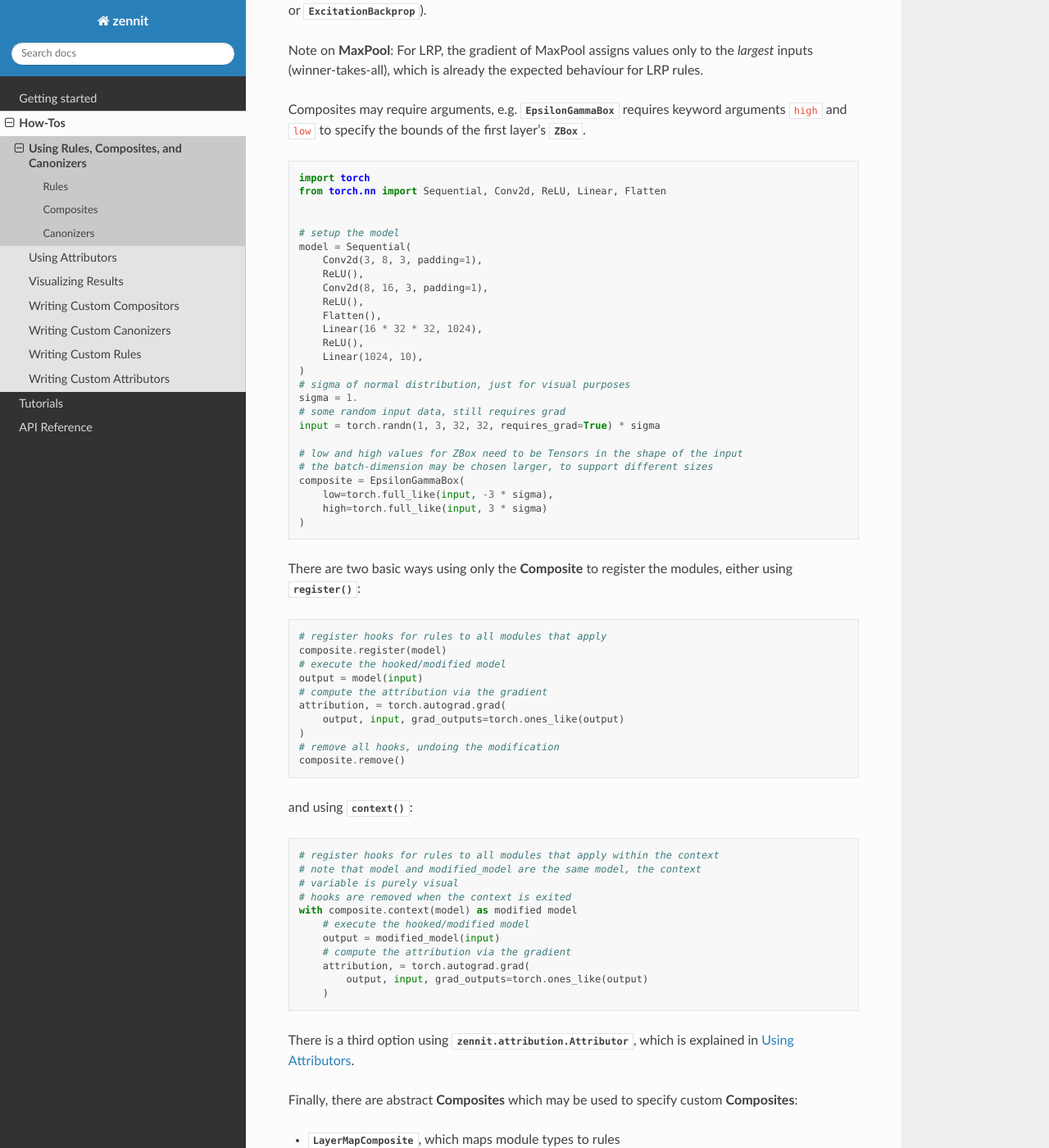
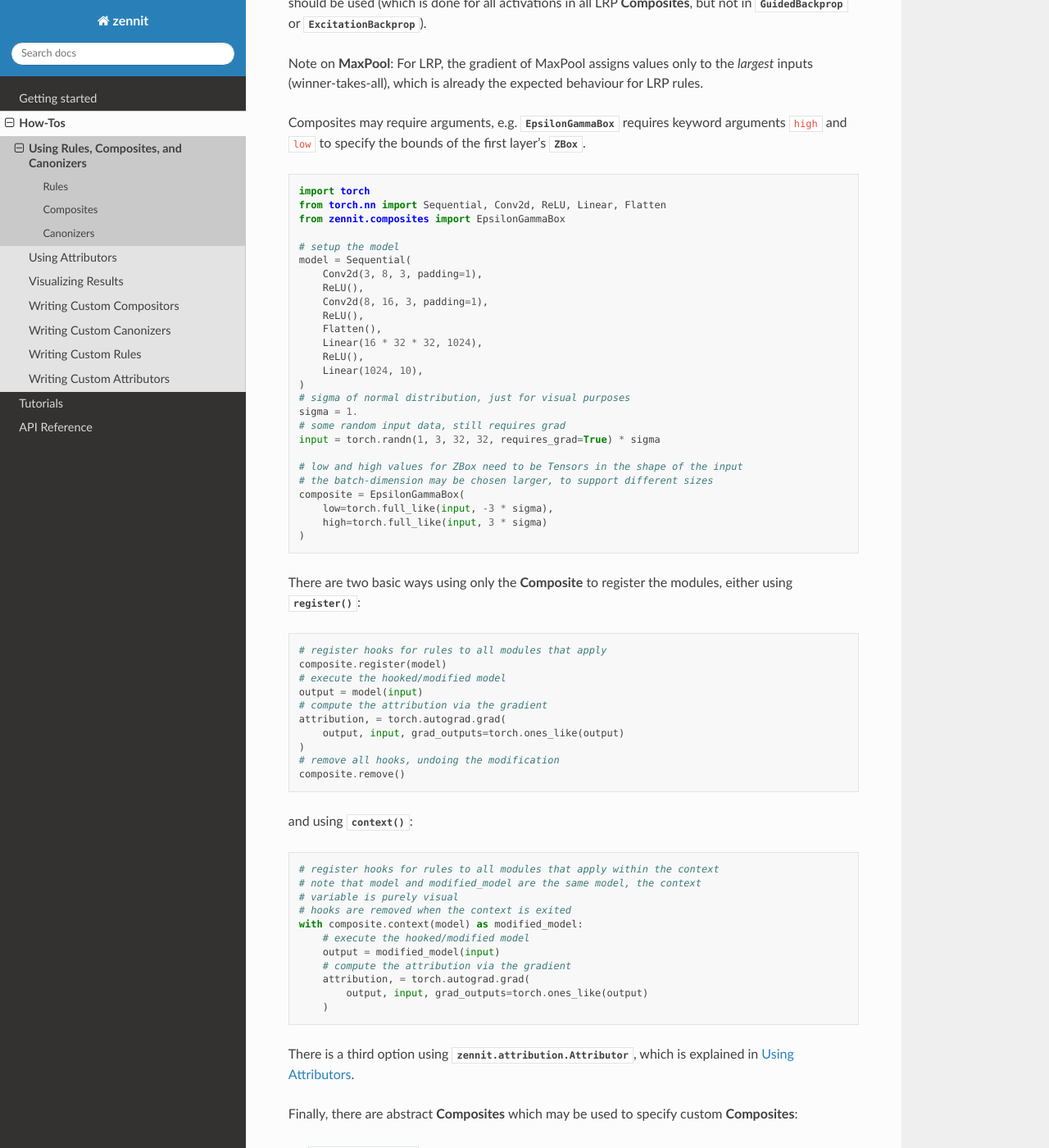
Before and after one commit to chr5tphr/zennit, a Sphinx documentation site: the page built from docs/source/how-to/use-rules-composites-and-canonizers.rst, in a window 1280 px wide and 1400 px high, scrolled down 2199 px. Shown: the whole window at 82% size. Built offline with Sphinx 7.4.7 and the Read the Docs theme 2.0.0, drawn with Linux system fonts in a browser that asks for light colours; formulas are drawn with MathJax 3; pages that are not in the unit, such as notebooks, are missing from menus; the version number could not be read and is left out; some of the changed text lies outside the part shown.

Commit message:
Fixed code examples for How-To/Composites

```diff
--- a/docs/source/how-to/use-rules-composites-and-canonizers.rst
+++ b/docs/source/how-to/use-rules-composites-and-canonizers.rst
@@ -44,6 +44,7 @@
 
 .. code-block:: python
 
+    import torch
     from torch.nn import Conv2d
     from zennit.rules import Epsilon
 
@@ -142,7 +143,7 @@
 
     import torch
     from torch.nn import Sequential, Conv2d, ReLU, Linear, Flatten
-
+    from zennit.composites import EpsilonGammaBox
 
     # setup the model
     model = Sequential(
@@ -191,7 +192,7 @@
     # note that model and modified_model are the same model, the context
     # variable is purely visual
     # hooks are removed when the context is exited
-    with composite.context(model) as modified model
+    with composite.context(model) as modified_model:
         # execute the hooked/modified model
         output = modified_model(input)
         # compute the attribution via the gradient
@@ -283,11 +284,11 @@
     print(list(model.named_modules()))
 
     # manually write a rule mapping:
-    composite = NameMapComposite(
+    composite = NameMapComposite([
         (['conv0'], ZBox(low, high)),
         (['conv1'], ZPlus()),
         (['linear0', 'linear1'], Epsilon()),
-    )
+    ])
 
 Modules built using :py:class:`torch.nn.Sequential` without explicit names will have a
 number string as their name. Explicitly assigning a module to a parent module as
@@ -344,17 +345,17 @@
     from torch.nn import Sequential, Conv2d, ReLU, Linear, Flatten, BatchNorm2d
     from zennit.canonizers import SequentialMergeBatchNorm
 
-     # setup the model
-     model = Sequential(
-         Conv2d(3, 8, 3, padding=1),
-         ReLU(),
-         Conv2d(8, 16, 3, padding=1),
-         BatchNorm2d(),
-         ReLU(),
-         Flatten(),
-         Linear(16 * 32 * 32, 1024),
-         ReLU(),
-         Linear(1024, 10),
+    # setup the model
+    model = Sequential(
+        Conv2d(3, 8, 3, padding=1),
+        ReLU(),
+        Conv2d(8, 16, 3, padding=1),
+        BatchNorm2d(16),
+        ReLU(),
+        Flatten(),
+        Linear(16 * 32 * 32, 1024),
+        ReLU(),
+        Linear(1024, 10),
     )
 
     # create the canonizer
```
